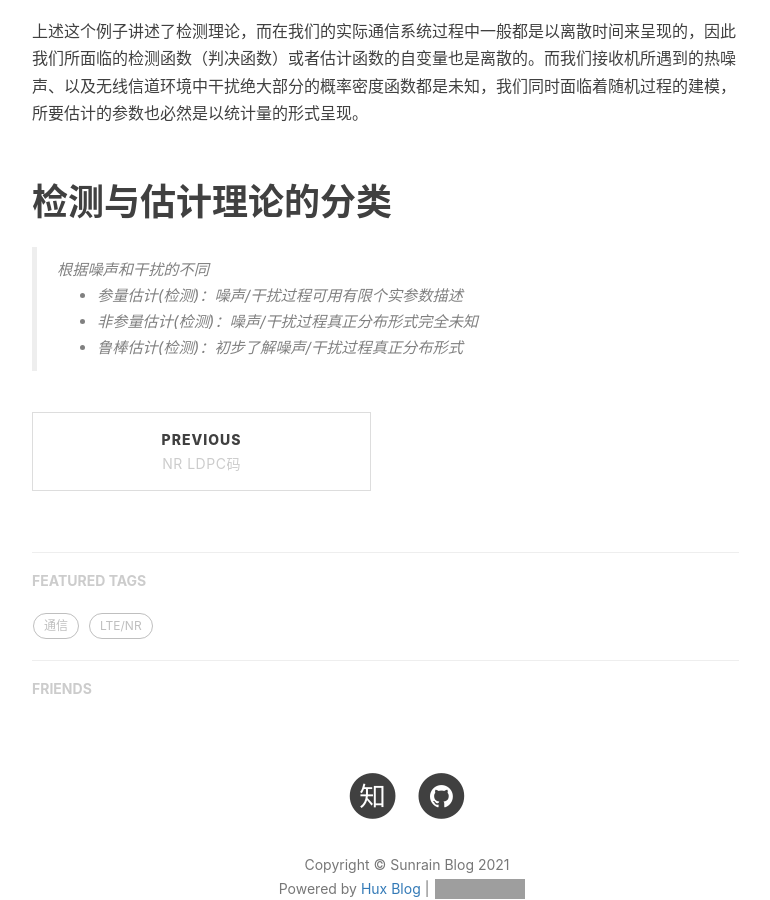
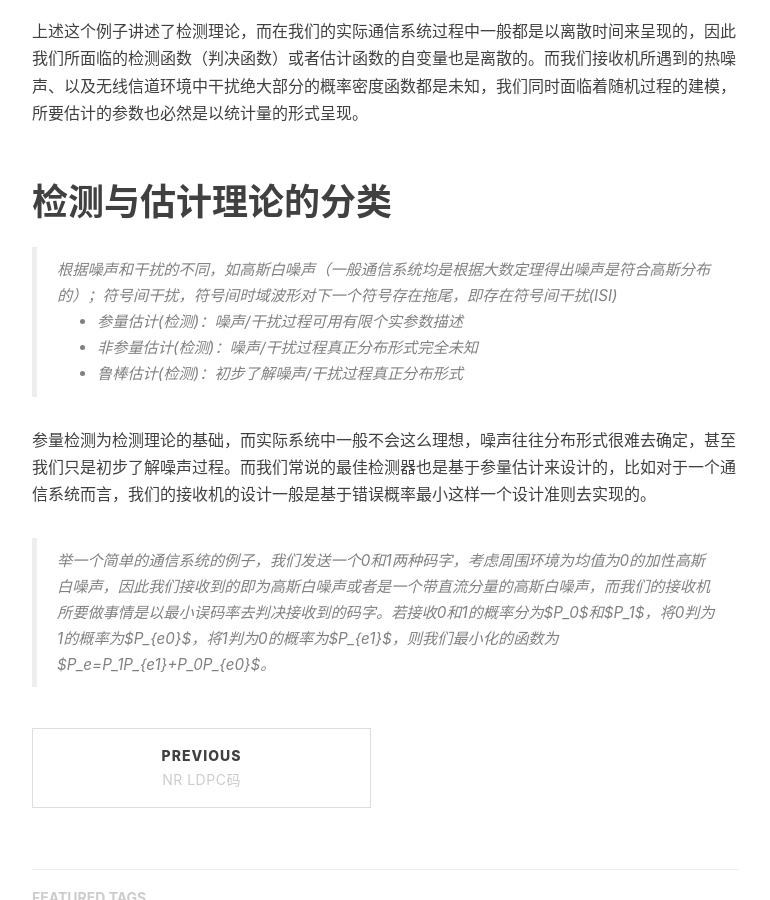
Before and after one commit to ruoqiong/ruoqiong.github.io, a Jekyll site: the page built from _posts/2020-2-12-ES.md, in a window 1280 px wide and 900 px high, scrolled down 951 px. Shown: the whole window, without its empty margins (233-1003 px from the left). Built offline with Jekyll 4.4.1, drawn with Linux system fonts in a browser that asks for light colours; nearby versions of some CDN libraries; comment, search, counter and statistics services are not loaded; grey boxes are pictures that could not be loaded.

Commit message:
Update 2020-2-12-ES.md

```diff
--- a/_posts/2020-2-12-ES.md
+++ b/_posts/2020-2-12-ES.md
@@ -17,7 +17,10 @@ tags:
 上述这个例子讲述了检测理论，而在我们的实际通信系统过程中一般都是以离散时间来呈现的，因此我们所面临的检测函数（判决函数）或者估计函数的自变量也是离散的。而我们接收机所遇到的热噪声、以及无线信道环境中干扰绝大部分的概率密度函数都是未知，我们同时面临着随机过程的建模，所要估计的参数也必然是以统计量的形式呈现。
 
 # 检测与估计理论的分类
-> 根据噪声和干扰的不同
+> 根据噪声和干扰的不同，如高斯白噪声（一般通信系统均是根据大数定理得出噪声是符合高斯分布的）；符号间干扰，符号间时域波形对下一个符号存在拖尾，即存在符号间干扰(ISI)
 > - 参量估计(检测)：噪声/干扰过程可用有限个实参数描述
 > - 非参量估计(检测)：噪声/干扰过程真正分布形式完全未知
 > - 鲁棒估计(检测)：初步了解噪声/干扰过程真正分布形式
+
+参量检测为检测理论的基础，而实际系统中一般不会这么理想，噪声往往分布形式很难去确定，甚至我们只是初步了解噪声过程。而我们常说的最佳检测器也是基于参量估计来设计的，比如对于一个通信系统而言，我们的接收机的设计一般是基于错误概率最小这样一个设计准则去实现的。
+> 举一个简单的通信系统的例子，我们发送一个0和1两种码字，考虑周围环境为均值为0的加性高斯白噪声，因此我们接收到的即为高斯白噪声或者是一个带直流分量的高斯白噪声，而我们的接收机所要做事情是以最小误码率去判决接收到的码字。若接收0和1的概率分为$P_0$和$P_1$，将0判为1的概率为$P_{e0}$，将1判为0的概率为$P_{e1}$，则我们最小化的函数为$P_e=P_1P_{e1}+P_0P_{e0}$。
```
